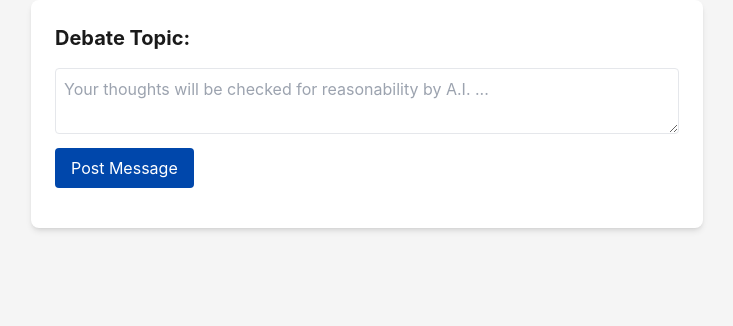
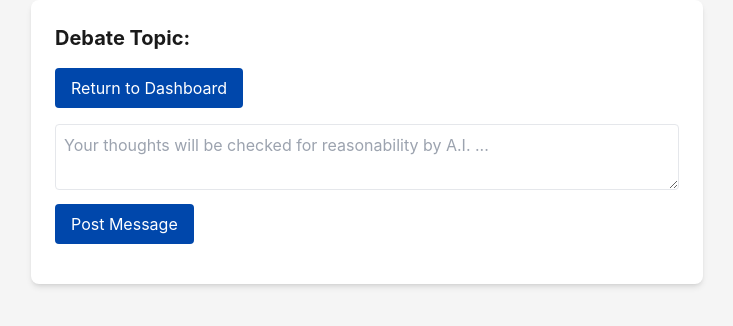
Before and after one commit to SoftChairWingineers/DemocracyOnline, a React app: page /Debates in a window 1280 px wide. Shown: the top 326 px of the page, without its empty margins (273-1006 px from the left). Built offline with nearby package versions, Linux system fonts and the light colour scheme.

Commit message:
ADD  a return to dashboard button

```diff
--- a/src/client/views/Debates.jsx
+++ b/src/client/views/Debates.jsx
@@ -1,8 +1,10 @@
 import React, { useEffect, useState } from 'react';
-import { useLocation } from 'react-router-dom';
+import { useLocation, useNavigate } from 'react-router-dom';
+
 
 function Debates(){
   const location = useLocation();
+  const navigate = useNavigate();
   const topic = location.state;
   const [messages, setMessages] = useState([]);
   const [newMessage, setNewMessage] = useState("");
@@ -63,8 +65,15 @@ function Debates(){
   };
 
   return (
+    <div>
     <div className="max-w-2xl mx-auto p-6 bg-white shadow-md rounded-lg">
       <h1 className="text-xl font-bold mb-4">Debate Topic: {topic}</h1>
+      <button
+        className="mb-4 bg-blue-primary text-white px-4 py-2 rounded"
+        onClick={() => navigate("/dashboard")}
+      >
+        Return to Dashboard
+      </button>
       <div className="mb-4">
         <textarea
           className="w-full p-2 border rounded"
@@ -107,6 +116,7 @@ function Debates(){
         ))}
       </div>
     </div>
+    </div>
   );
 }
 
--- a/src/client/views/PoliticalPhilosophy.jsx
+++ b/src/client/views/PoliticalPhilosophy.jsx
@@ -1,11 +1,12 @@
 import React, { useEffect, useState } from "react";
 import axios from 'axios';
 import Survey from "./Survey";
+import { useNavigate } from 'react-router-dom';
 
 function PoliticalPhilosophy() {
 
   const [ allTopics, setAllTopics ] = useState([]);
-
+    const navigate = useNavigate();
   const getAllTopics = () => {
     axios.get('/api/politicalPhilosophy/getTopics')
       .then((usersPoliticalViews) => {
@@ -47,7 +48,13 @@ useEffect(() => {
 
   return (
     <div>
-    <h1 className="p-6 text-center mb-1 text-xl font-semibold text-red-600">ayye</h1>
+    <button
+        className="mb-4 bg-blue-primary text-white px-4 py-2 rounded"
+        onClick={() => navigate("/dashboard")}
+      >
+        Return to Dashboard
+      </button>
+    <h1 className="p-6 text-center mb-1 text-xl font-semibold text-red-600">Your Political Views</h1>
     <div className="grid grid-cols-3 gap-2 mb-2">
     {allTopics.map((survey) => (
       <Survey topic={survey.topic} answer={survey.answer} rating={survey.rating}></Survey>
```
